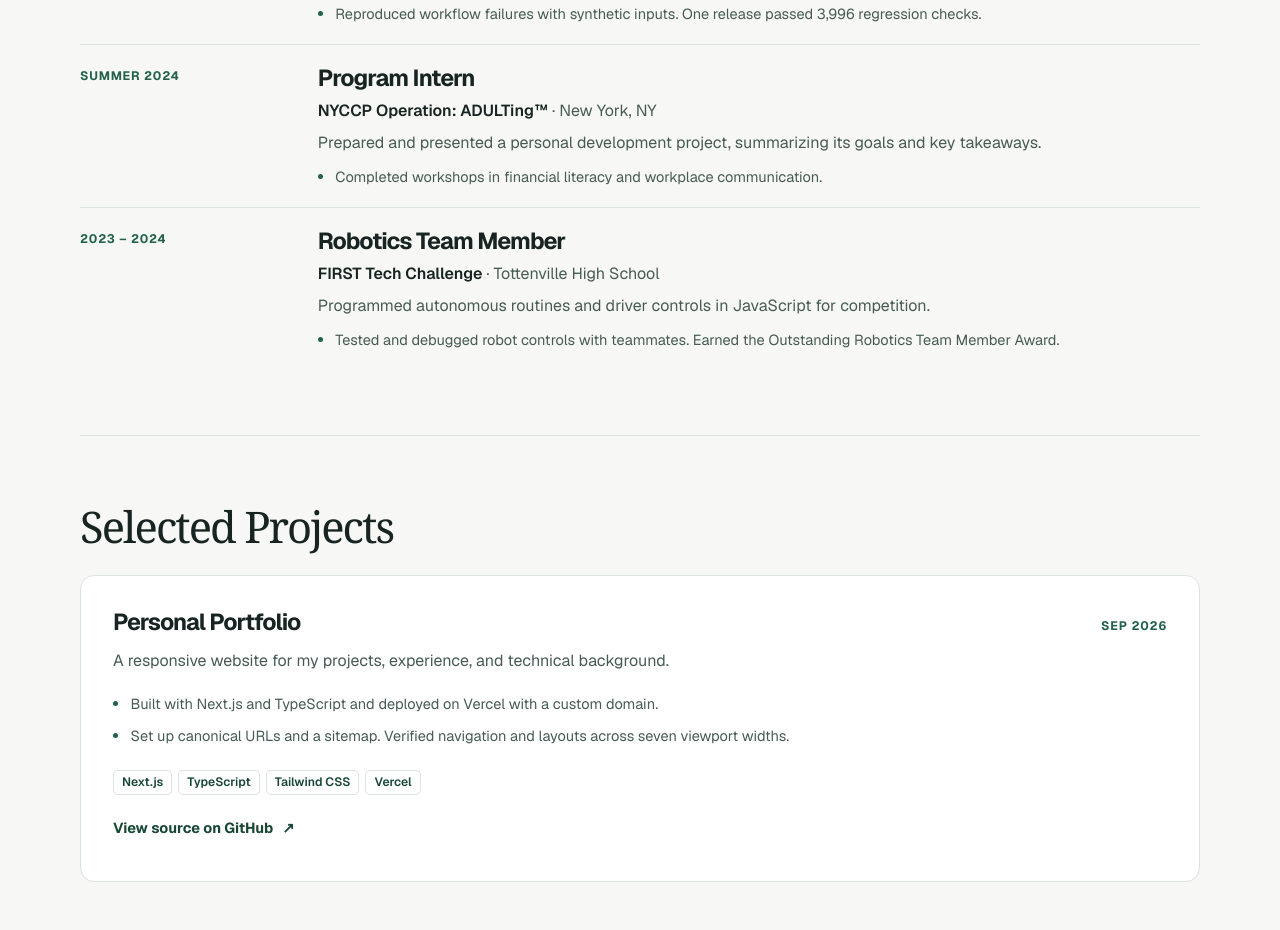
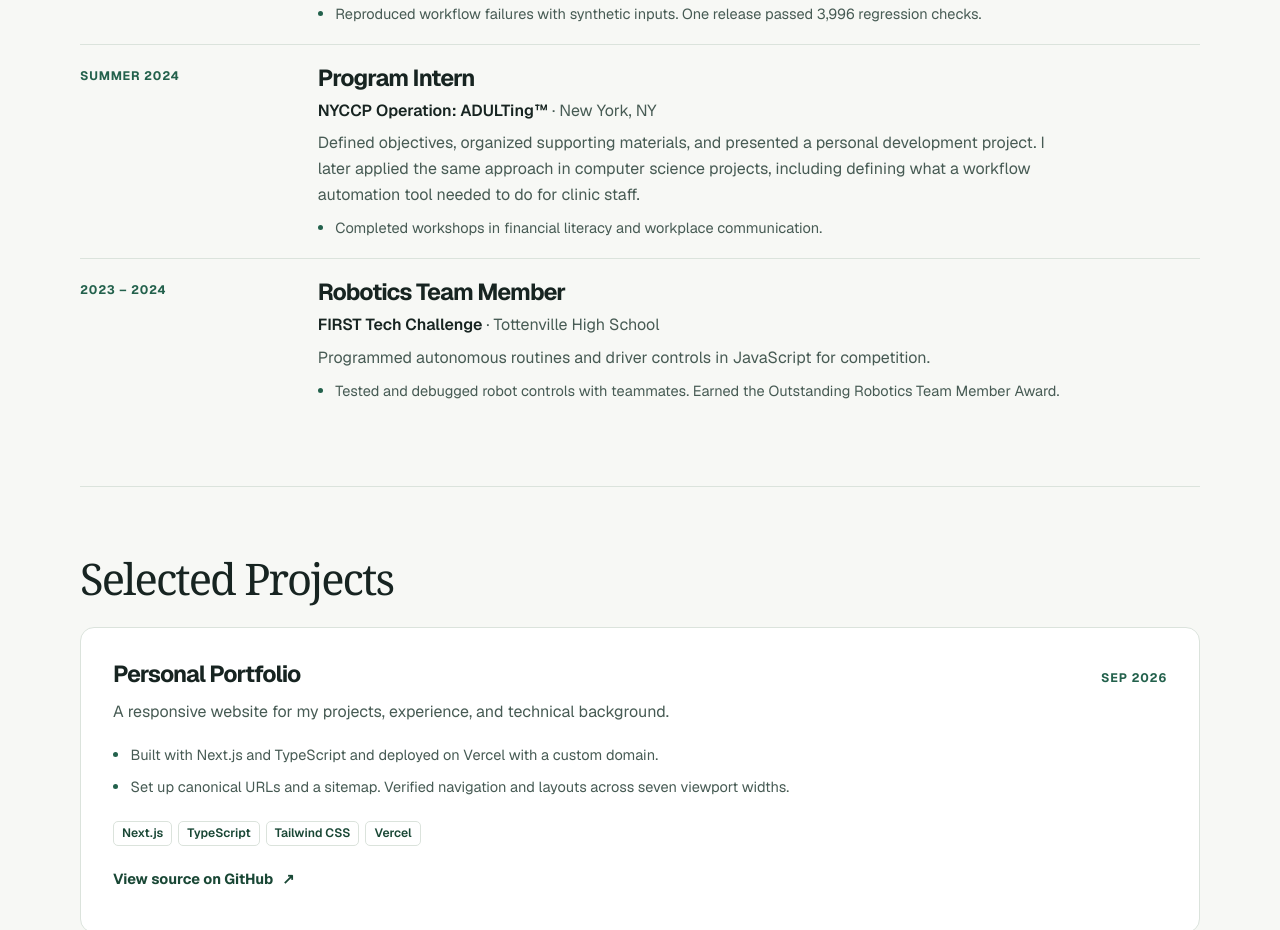
Before and after one commit to yuhan2521407353-debug/yuhanchen.me, a Next.js app: page / in a window 1280 px wide. Shown: the part 1000-1930 px from the top of the page. Built offline with nearby package versions, Linux system fonts and the light colour scheme.

Commit message:
Connect internship project skills to software development

```diff
--- a/app/data/portfolio.ts
+++ b/app/data/portfolio.ts
@@ -32,7 +32,7 @@ export const experience = [
     organization: "NYCCP Operation: ADULTing™",
     location: "New York, NY",
     dates: "Summer 2024",
-    description: "Prepared and presented a personal development project, summarizing its goals and key takeaways.",
+    description: "Defined objectives, organized supporting materials, and presented a personal development project. I later applied the same approach in computer science projects, including defining what a workflow automation tool needed to do for clinic staff.",
     details: [
       "Completed workshops in financial literacy and workplace communication.",
     ],
```
